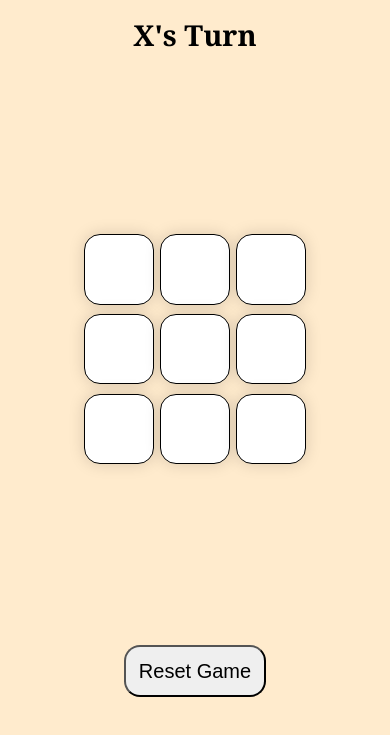
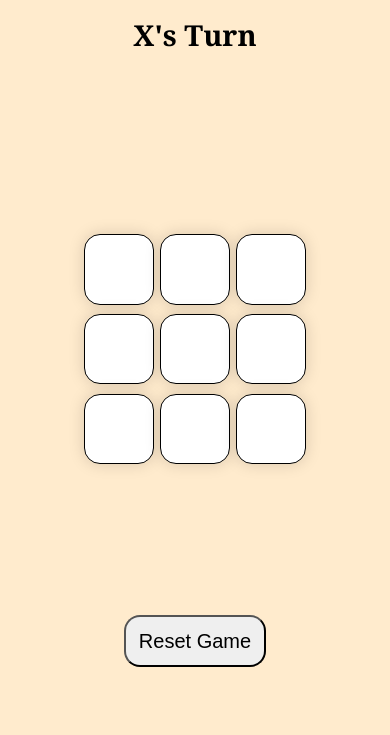
Before and after one commit to aringhanshala/Tic-Tac-Toe-Game, a plain HTML site: page index.html in a window 390 px wide. Both pictures are taken after a click on the button "Player(X)". Shown: the part 81-816 px from the top of the page. Drawn offline with Linux system fonts and the light colour scheme.

Commit message:
Tic Tac Toe

```diff
--- a/style.css
+++ b/style.css
@@ -137,4 +137,9 @@ main h2{
         transform:translate(-50%,-50%);
     }
 
+    #reset-btn{
+        position:relative;
+        bottom:30px;
+    }
+
 }
```
